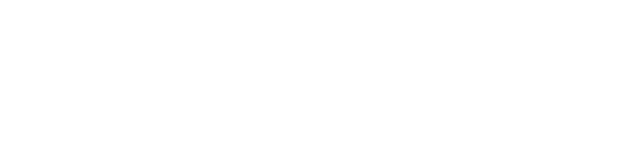
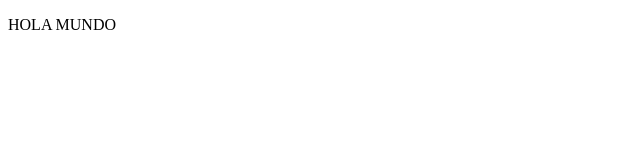
Before and after one commit to Rebeee4/Tesk, a plain HTML site: page index.html in a window 1280 px wide. Shown: the whole page, without its empty margins (0-640 px from the left). Drawn offline with Linux system fonts and the light colour scheme.

Commit message:
actualizamos index

```diff
--- a/index.html
+++ b/index.html
@@ -6,7 +6,9 @@
     <title>Document</title>
 </head>
 <body>
-
+<p>
+    HOLA MUNDO
+</p>
 
 </body>
 </html>
```
